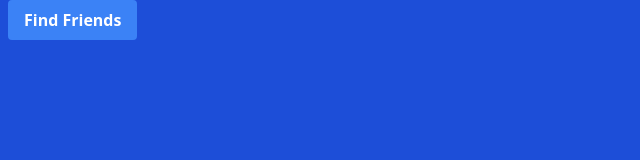
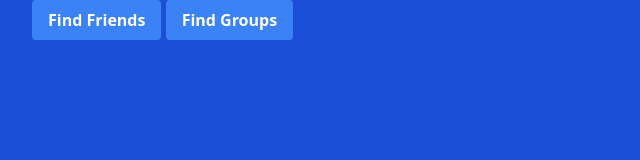
Before and after one commit to seonjakim/tailwind_prac, a website: page src/index.html in a window 1280 px wide. Shown: the whole page, without its empty margins (0-640 px from the left). Drawn offline with Linux system fonts and the light colour scheme.

Commit message:
config and apply

```diff
--- a/src/index.html
+++ b/src/index.html
@@ -8,8 +8,9 @@
   <title>Tailwind</title>
 </head>
 <body class="bg-blue-700">
-  <div class="container mx-auto px-2">
+  <div class="container">
     <button class="bg-blue-500 hover:bg-blue-400 text-white font-bold py-2 px-4 rounded">Find Friends</button>
+    <button class="btn btn-blue btn-blue:hover">Find Groups</button>
   </div>
 </body>
 </html>
--- a/src/style.css
+++ b/src/style.css
@@ -1,3 +1,15 @@
 @tailwind base;
 @tailwind components;
 @tailwind utilities;
+
+.btn {
+  @apply font-bold py-2 px-4 rounded;
+}
+
+.btn-blue {
+  @apply bg-blue-500 text-white;
+}
+
+.btn-blue:hover {
+  @apply bg-blue-400;
+}
--- a/tailwind.config.js
+++ b/tailwind.config.js
@@ -1,6 +1,7 @@
 module.exports = {
   content: ["./src/**/*.{html,js}"],
   theme: {
+    container: {center:true, padding: '2rem'},
     extend: {},
   },
   plugins: [],
```
Also changed, not shown: dist/style.css.
